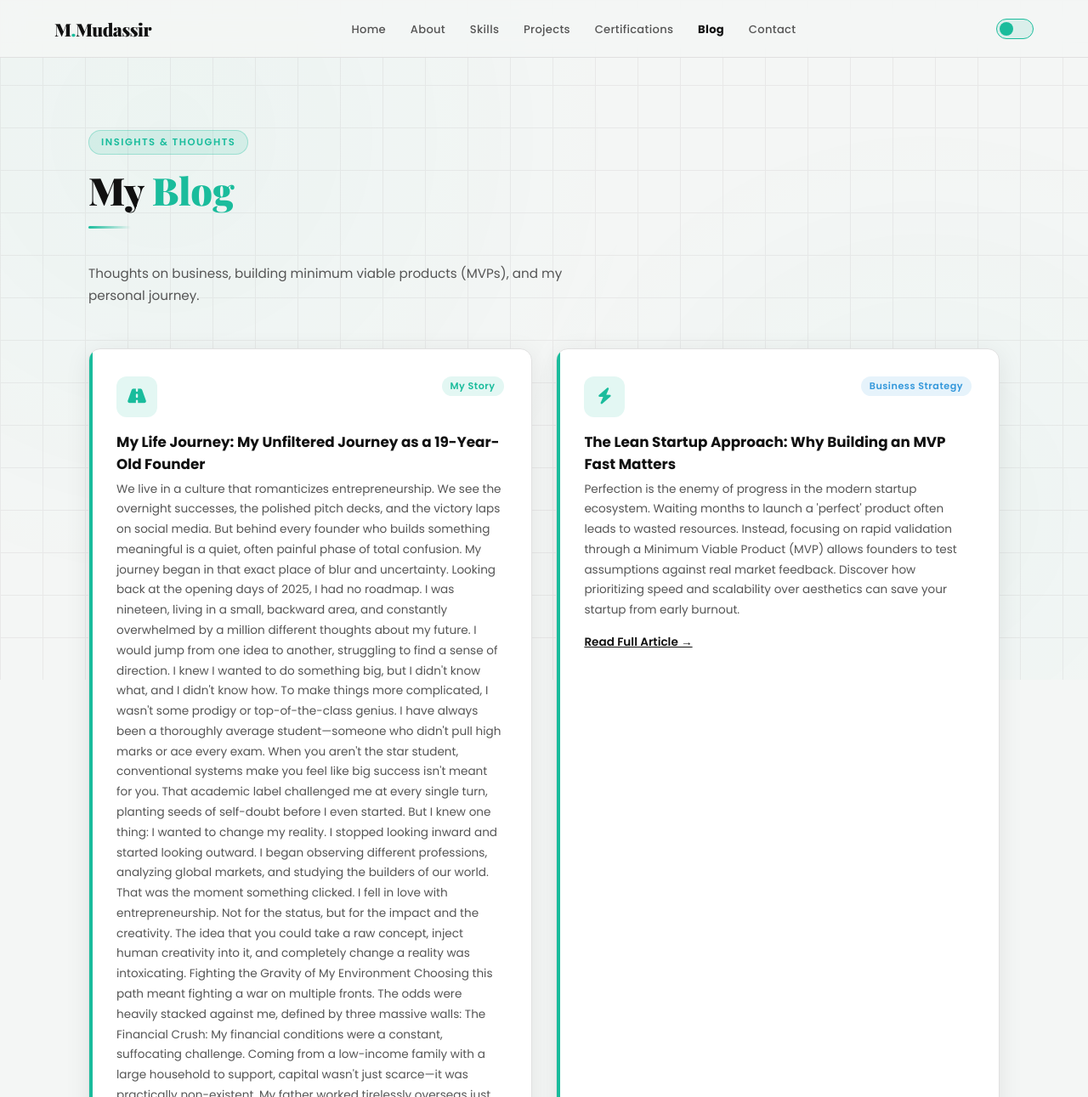
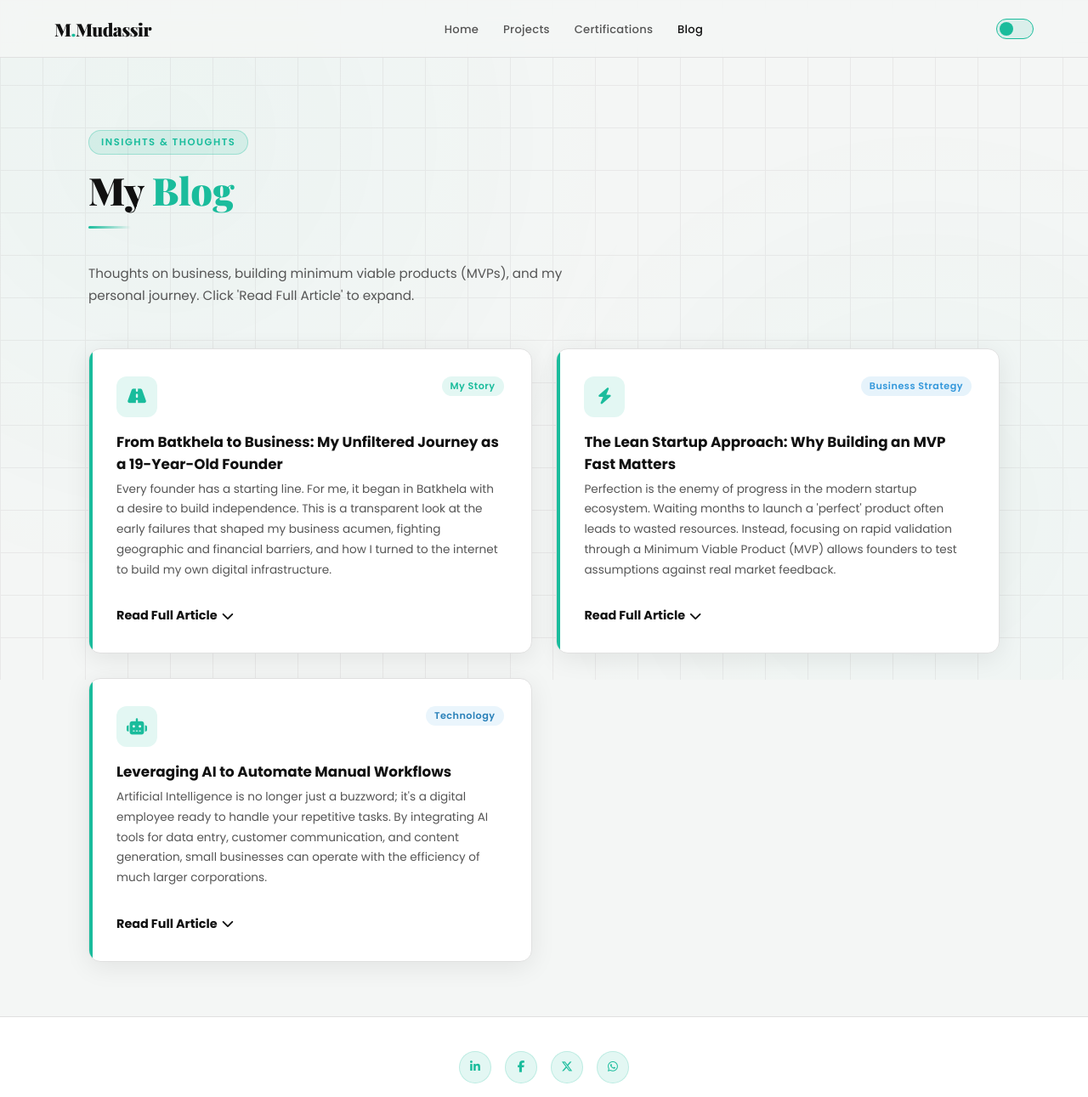
Before and after one commit to Mudassirshah5/portfolio, a plain HTML site: page blog.html in a window 1280 px wide. Shown: the top 1291 px of the page at 85% size. Drawn offline with nearby package versions, Linux system fonts and the light colour scheme.

Commit message:
Update blog.html

```diff
--- a/blog.html
+++ b/blog.html
@@ -3,14 +3,59 @@
 <head>
   <meta charset="UTF-8"/>
   <meta name="viewport" content="width=device-width,initial-scale=1.0"/>
-
-  <title>My Blog — Muhammad Mudassir Shah</title>
+  <title>Blog — Muhammad Mudassir Shah</title>
   <meta name="description" content="Thoughts, insights, and lessons on entrepreneurship by Muhammad Mudassir Shah."/>
 
   <link rel="icon" type="image/png" href="assets/images/favicon.png"/>
   <link href="https://fonts.googleapis.com/css2?family=Playfair+Display:wght@700;900&family=Poppins:wght@300;400;500;600;700;800&display=swap" rel="stylesheet"/>
   <link rel="stylesheet" href="https://cdnjs.cloudflare.com/ajax/libs/font-awesome/6.5.0/css/all.min.css"/>
   <link rel="stylesheet" href="css/style.css"/>
+
+  <style>
+    .full-article {
+      display: none;
+      margin-top: 1rem;
+      padding-top: 1rem;
+      border-top: 1px solid var(--border);
+      color: var(--text);
+      font-size: 0.95rem;
+      line-height: 1.8;
+    }
+    .full-article p {
+      margin-bottom: 1rem;
+    }
+    .full-article h3 {
+      font-size: 1.2rem;
+      color: var(--text);
+      margin-top: 1.5rem;
+      margin-bottom: 0.5rem;
+    }
+    .full-article.show {
+      display: block;
+      animation: fadeIn 0.4s ease-in-out;
+    }
+    .read-more-btn {
+      background: none;
+      border: none;
+      color: var(--accent);
+      font-weight: 700;
+      font-size: 0.9rem;
+      cursor: pointer;
+      padding: 0;
+      margin-top: 1rem;
+      font-family: inherit;
+      display: inline-flex;
+      align-items: center;
+      gap: 5px;
+    }
+    .read-more-btn:hover {
+      text-decoration: underline;
+    }
+    @keyframes fadeIn {
+      from { opacity: 0; transform: translateY(-5px); }
+      to { opacity: 1; transform: translateY(0); }
+    }
+  </style>
 </head>
 <body>
 <div class="bg-pattern"></div>
@@ -19,12 +64,9 @@
   <a href="index.html#home" class="nav-logo">M<span>.</span>Mudassir</a>
   <ul class="nav-links">
     <li><a href="index.html#home">Home</a></li>
-    <li><a href="index.html#about">About</a></li>
-    <li><a href="index.html#skills">Skills</a></li>
-    <li><a href="index.html#projects">Projects</a></li>
-    <li><a href="index.html#certifications">Certifications</a></li>
-    <li><a href="blog.html" style="color:var(--accent); font-weight: 700;">Blog</a></li>
-    <li><a href="index.html#contact">Contact</a></li>
+    <li><a href="projects.html">Projects</a></li>
+    <li><a href="certifications.html">Certifications</a></li>
+    <li><a href="blog.html" class="active" style="color:var(--accent);">Blog</a></li>
   </ul>
   <div class="nav-right">
     <button class="dark-toggle" id="darkToggle" aria-label="Toggle dark mode"></button>
@@ -35,95 +77,45 @@
 </nav>
 <div class="mobile-menu" id="mobileMenu">
   <a href="index.html#home">Home</a>
-  <a href="index.html#about">About</a>
-  <a href="index.html#skills">Skills</a>
-  <a href="index.html#projects">Projects</a>
-  <a href="index.html#certifications">Certifications</a>
-  <a href="blog.html" style="color:var(--accent); font-weight: 700;">Blog</a>
-  <a href="index.html#contact">Contact</a>
+  <a href="projects.html">Projects</a>
+  <a href="certifications.html">Certifications</a>
+  <a href="blog.html" style="color:var(--accent);">Blog</a>
 </div>
 <br>
 
-<section id="blog" style="padding-top: 8rem; min-height: 80vh;">
+<section id="blog" style="min-height: 80vh; padding-top: 8rem; padding-bottom: 4rem;">
   <div class="section">
     <span class="section-tag">Insights & Thoughts</span>
     <h1 class="section-title">My <span>Blog</span></h1>
     <div class="divider"></div>
-    <p class="section-subtitle">Thoughts on business, building minimum viable products (MVPs), and my personal journey.</p>
+    <p class="section-subtitle">Thoughts on business, building minimum viable products (MVPs), and my personal journey. Click 'Read Full Article' to expand.</p>
 
     <div class="projects-grid">
+
       <div class="card project-card fade-up">
         <div class="project-top">
           <div class="project-icon"><i class="fas fa-road"></i></div>
           <div class="project-badges"><span class="badge badge-active">My Story</span></div>
         </div>
-        <div class="project-title">My Life Journey: My Unfiltered Journey as a 19-Year-Old Founder</div>
-        <p class="project-desc">We live in a culture that romanticizes entrepreneurship. We see the overnight successes, the polished pitch decks, and the victory laps on social media. But behind every founder who builds something meaningful is a quiet, often painful phase of total confusion.
+        <div class="project-title">From Batkhela to Business: My Unfiltered Journey as a 19-Year-Old Founder</div>
 
-My journey began in that exact place of blur and uncertainty.
+        <p class="project-desc short-desc">Every founder has a starting line. For me, it began in Batkhela with a desire to build independence. This is a transparent look at the early failures that shaped my business acumen, fighting geographic and financial barriers, and how I turned to the internet to build my own digital infrastructure.</p>
 
-Looking back at the opening days of 2025, I had no roadmap. I was nineteen, living in a small, backward area, and constantly overwhelmed by a million different thoughts about my future. I would jump from one idea to another, struggling to find a sense of direction. I knew I wanted to do something big, but I didn't know what, and I didn't know how.
+        <div class="full-article">
+          <p>We live in a digital culture that aggressively romanticizes the entrepreneur. But behind every founder who builds something of actual consequence, there is a quiet, often painful phase of absolute ambiguity. My journey began in that exact place of blur and uncertainty.</p>
+          <p>Looking back at the opening days of 2025, I had no roadmap. I was nineteen, living in Batkhela, Pakistan, and constantly overwhelmed by my own ambitions. I knew I wanted to build something substantial, but I lacked both the "what" and the "how."</p>
+          <h3>Fighting the Gravity of My Environment</h3>
+          <p>Choosing the path of a solo founder meant fighting a war of attrition on multiple fronts. The odds were heavily stacked against me: scarce capital, total geographic isolation from tech hubs, and a cultural environment that often ridiculed unconventional ambition.</p>
+          <h3>The Internet as the Ultimate Equalizer</h3>
+          <p>Because my physical environment offered friction instead of answers, my bedroom became a global classroom, and the internet became my ultimate mentor. I studied the operational models of global icons and focused heavily on building elite communication skills. I realized a harsh truth: <em>You can have the greatest business idea in the world, but if you cannot communicate its value to a stranger, it dies in your head.</em></p>
+          <h3>Paying the "Tuition Fees" of Real-World Failure</h3>
+          <p>I started building. And almost immediately, I started failing. I launched freelance profiles with zero traction. I started a multi-topic blog that I couldn't afford to host. I researched dry fruit processing, and later launched LOVCUS, a physical jewelry brand that eventually had to close due to a lack of capital.</p>
+          <p>Society calls these closures "failures." I firmly reject that word. They were the necessary tuition fees for my real-world business education. They taught me to look at data over emotion and to pivot when resources didn't align with reality.</p>
+          <h3>The Road Ahead</h3>
+          <p>Today, my journey has brought me to an incredible intersection. I am pursuing a BS in Economics while simultaneously building an AI-powered social media management agency from the ground up. To anyone reading this who feels limited by their bank account or geography: Stop waiting for perfect conditions. Start with the internet, master free digital tools, expect the failures, and put your skin in the game. Let's build.</p>
+        </div>
 
-To make things more complicated, I wasn't some prodigy or top-of-the-class genius. I have always been a thoroughly average student—someone who didn't pull high marks or ace every exam. When you aren't the star student, conventional systems make you feel like big success isn't meant for you. That academic label challenged me at every single turn, planting seeds of self-doubt before I even started.
-
-But I knew one thing: I wanted to change my reality. I stopped looking inward and started looking outward. I began observing different professions, analyzing global markets, and studying the builders of our world. That was the moment something clicked. I fell in love with entrepreneurship. Not for the status, but for the impact and the creativity. The idea that you could take a raw concept, inject human creativity into it, and completely change a reality was intoxicating.
-
-Fighting the Gravity of My Environment
-Choosing this path meant fighting a war on multiple fronts. The odds were heavily stacked against me, defined by three massive walls:
-
-The Financial Crush: My financial conditions were a constant, suffocating challenge. Coming from a low-income family with a large household to support, capital wasn't just scarce—it was practically non-existent. My father worked tirelessly overseas just to afford my basic university expenses. There was no safety net, no family funding, and no room for expensive mistakes.
-
-The Geographic Barrier: Being from a small, underdeveloped area meant I was completely isolated from tech hubs, networking events, or modern business infrastructure. I didn't have access to local incubators or successful tech founders I could grab a coffee with.
-
-The Cultural Skepticism: Perhaps the biggest challenge of all was the environment itself. I was surrounded by a mindset that simply did not believe in sustainable, unconventional success. The people around me were split into damaging extremes: some were desperately chasing "overnight success" through shortcuts, while others refused to believe that real success was even possible for people like us. Worse, there was a toxic undercurrent where some were openly against modern education, and others aggressively ridiculed big, ambitious ideas.
-
-When you try to build a global vision in an environment that tells you to think small, just holding onto your ambition is a daily battle.
-
-The Internet as My Ultimate Classroom
-Because my physical environment offered no answers, I turned to the digital world. My room became a global classroom, and the internet became my ultimate equalizer.
-
-As a natural introvert, I spent most of my time at home. While the world outside complained or chased get-rich-quick schemes, I began consuming content relentlessly. Icons like Alex Hormozi and Elon Musk became my virtual mentors. I didn't just watch their videos for entertainment; I studied their frameworks, their mindsets, and their operational models.
-
-Between the end of 2024 and early 2025, I shifted from passive consumption to aggressive self-improvement. I read life-changing books on personal development and personality transformation. I explicitly focused on building elite communication skills because I realized a fundamental truth: You can have the best business idea in the world, but if you cannot communicate its value, it dies in your head.
-
-The Price of Admission: Embracing Real-World Failure
-True entrepreneurship doesn't happen in books; it happens in the trenches. I quickly realized that reading theory wasn't enough. I needed execution. So, I started taking action. And almost immediately, I started failing.
-
-The Fiverr Experiment: I set up my profiles and uploaded services, waiting for the global market to notice. The result? Total silence. No orders, no responses.
-
-The Blogging Attempt: I tried to launch a blog. But the cost of domains and hosting was money I simply could not afford to risk. I had to let it go.
-
-The Physical Market Hustle: I didn't stop. I conducted deep market research into the dry fruit processing industry. I physically went out into local trade markets, trying to understand supply chains. Later, I launched a handmade product venture, pouring hours into manufacturing and local distribution.
-
-Eventually, those early ventures came to an end. In the traditional sense, they "failed." But to me, that word is inaccurate. They weren't failures; they were the tuition fees for my real-world business education.
-
-[Theory/Books] ➔ [Real-World Execution] ➔ [Setbacks/Pivots] ➔ [True Business Acumen]
-I lacked deeper knowledge back then. I didn’t know how to hunt for premium clients, structure an offer, or scale operations. But navigating those local market difficulties taught me something far more valuable than a profit margin: it taught me how to fall in love with the game of business, not just my own ideas.
-
-One of the hardest traps for any founder is becoming romantically attached to a failing idea. I learned to look at data over emotion. If an idea didn't align with reality or resources, I pivoted. My ultimate love isn't tied to a single brand name; my love is for the art of entrepreneurship itself.
-
-The Convergence: Economics, Technology, and the Future
-Every setback and environmental hurdle I faced served a purpose because it perfectly prepared me for the massive paradigm shift that happened next. In the early months of 2025, I fell completely in love with a new force multiplier: Technology and Artificial Intelligence.
-
-I realized that tech is the ultimate loop-hole out of a backward area. It doesn’t care about your geographic location, your bank account, or whether you get average grades in university. It allows a solo founder to operate with the power of an entire corporation. Every single time I heard about a new AI tool, I didn't just read the headline—I integrated it. I opened it, broke it down, mastered its prompts, and figured out exactly how it could automate manual workflows, eliminate overhead costs, and streamline business processes.
-
-Today, my journey has brought me to an incredible intersection. I am studying Economics at the University of Malakand, while simultaneously building digital infrastructure.
-
-This duality is my unfair advantage:
-
-Through Economics: I understand how macro systems work, how value is distributed, how markets behave, and how scarcity drives demand.
-
-Through AI & Technology: I possess the exact tools required to exploit those market inefficiencies, automate the boring mechanics of business, and build highly scalable models with zero friction.
-
-The Road Ahead
-If my journey has taught me anything so far, it’s that your background does not define your horizon. Being an average student from a low-income household in a small town didn’t stop me from understanding global corporate infrastructure, mastering cold calling, or deploying AI architectures. It simply made me hungrier.
-
-To anyone reading this who feels stuck, misunderstood by their peers, or limited by their bank account: Stop waiting for perfect conditions, overnight miracles, or validation from people who can't see your vision. Start with the internet, master the tools available to you, expect the failures, and remember that real learning only happens when you put your skin in the game.
-
-The journey is just beginning.</p>
-        <div class="project-tags">
-          <a href="#" style="color:var(--accent);font-weight:600;font-size:.85rem;">Read Full Article →</a>
-        </div>
+        <button class="read-more-btn" onclick="toggleArticle(this)">Read Full Article <i class="fas fa-chevron-down"></i></button>
       </div>
 
       <div class="card project-card fade-up">
@@ -132,10 +124,17 @@ The journey is just beginning.</p>
           <div class="project-badges"><span class="badge badge-completed">Business Strategy</span></div>
         </div>
         <div class="project-title">The Lean Startup Approach: Why Building an MVP Fast Matters</div>
-        <p class="project-desc">Perfection is the enemy of progress in the modern startup ecosystem. Waiting months to launch a 'perfect' product often leads to wasted resources. Instead, focusing on rapid validation through a Minimum Viable Product (MVP) allows founders to test assumptions against real market feedback. Discover how prioritizing speed and scalability over aesthetics can save your startup from early burnout.</p>
-         <div class="project-tags">
-          <a href="#" style="color:var(--accent);font-weight:600;font-size:.85rem;">Read Full Article →</a>
+
+        <p class="project-desc short-desc">Perfection is the enemy of progress in the modern startup ecosystem. Waiting months to launch a 'perfect' product often leads to wasted resources. Instead, focusing on rapid validation through a Minimum Viable Product (MVP) allows founders to test assumptions against real market feedback.</p>
+
+        <div class="full-article">
+          <p>One of the biggest mistakes a new founder can make is building in a vacuum. You spend weeks, months, or even years trying to polish every single feature of your product or service before showing it to a single customer. The problem? You might be building something nobody actually wants to pay for.</p>
+          <p>The Lean Startup methodology changes this completely. Instead of a massive launch, you build a "Minimum Viable Product" (MVP). This is the absolute bare-bones version of your idea that still solves the core problem for the user.</p>
+          <h3>Why Speed Beats Polish</h3>
+          <p>By launching fast, you get immediate, real-world data. If customers complain about a missing feature, you know exactly what to build next. If nobody buys it, you saved yourself months of wasted time and money. Prioritizing speed over aesthetics allows your startup to stay agile, preserve cash flow, and pivot rapidly based on what the market actually demands.</p>
         </div>
+
+        <button class="read-more-btn" onclick="toggleArticle(this)">Read Full Article <i class="fas fa-chevron-down"></i></button>
       </div>
 
       <div class="card project-card fade-up">
@@ -144,26 +143,25 @@ The journey is just beginning.</p>
           <div class="project-badges"><span class="badge badge-client">Technology</span></div>
         </div>
         <div class="project-title">Leveraging AI to Automate Manual Workflows</div>
-        <p class="project-desc">Artificial Intelligence is no longer just a buzzword; it's a digital employee ready to handle your repetitive tasks. By integrating AI tools for data entry, customer communication, and content generation, small businesses can operate with the efficiency of much larger corporations. Here is how adopting digital automation can streamline your daily operations and free up your time for high-level strategy.</p>
-         <div class="project-tags">
-          <a href="#" style="color:var(--accent);font-weight:600;font-size:.85rem;">Read Full Article →</a>
+
+        <p class="project-desc short-desc">Artificial Intelligence is no longer just a buzzword; it's a digital employee ready to handle your repetitive tasks. By integrating AI tools for data entry, customer communication, and content generation, small businesses can operate with the efficiency of much larger corporations.</p>
+
+        <div class="full-article">
+          <p>For solo founders and small businesses, the biggest bottleneck is always time. You are the CEO, the marketing department, the customer service rep, and the janitor. Traditionally, scaling meant hiring a large team, which required massive capital. Today, AI bridges that gap.</p>
+          <h3>Building Your Digital Workforce</h3>
+          <p>By setting up smart workflows, you can automate up to 70% of your daily operational friction. Large Language Models (like ChatGPT or Claude) can draft your emails and write your social media captions. Image generators (like Midjourney) can handle your graphic design. Voice synthesis (like ElevenLabs) can create professional voiceovers for your content in minutes.</p>
+          <p>Adopting AI isn't about replacing human creativity; it's about eliminating the boring, manual mechanics of business so you have the mental energy to focus on high-level strategy and client acquisition.</p>
         </div>
+
+        <button class="read-more-btn" onclick="toggleArticle(this)">Read Full Article <i class="fas fa-chevron-down"></i></button>
       </div>
+
     </div>
   </div>
 </section>
 
 <footer>
   <div class="footer-inner">
-    <ul class="footer-links">
-      <li><a href="index.html#home">Home</a></li>
-      <li><a href="index.html#about">About</a></li>
-      <li><a href="index.html#skills">Skills</a></li>
-      <li><a href="index.html#projects">Projects</a></li>
-      <li><a href="index.html#certifications">Certifications</a></li>
-      <li><a href="blog.html">Blog</a></li>
-      <li><a href="index.html#contact">Contact</a></li>
-    </ul>
     <div class="footer-social">
       <a href="https://www.linkedin.com/in/muhammad-mudassir-shah-855190318" target="_blank" class="social-icon"><i class="fab fa-linkedin-in"></i></a>
       <a href="https://www.facebook.com/share/18CXUXec1J/" target="_blank" class="social-icon"><i class="fab fa-facebook-f"></i></a>
@@ -174,6 +172,26 @@ The journey is just beginning.</p>
   </div>
 </footer>
 
+<script>
+  function toggleArticle(btn) {
+    const card = btn.closest('.project-card');
+    const shortDesc = card.querySelector('.short-desc');
+    const fullArticle = card.querySelector('.full-article');
+
+    if (fullArticle.classList.contains('show')) {
+      // Hide full article, show snippet
+      fullArticle.classList.remove('show');
+      shortDesc.style.display = 'block';
+      btn.innerHTML = 'Read Full Article <i class="fas fa-chevron-down"></i>';
+    } else {
+      // Show full article, hide snippet
+      fullArticle.classList.add('show');
+      shortDesc.style.display = 'none';
+      btn.innerHTML = 'Read Less <i class="fas fa-chevron-up"></i>';
+    }
+  }
+</script>
+
 <script src="js/script.js"></script>
 </body>
 </html>
```
